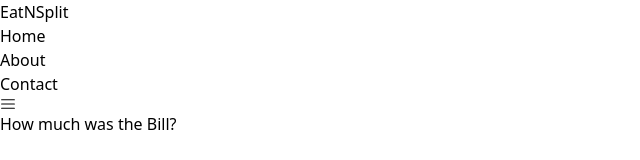
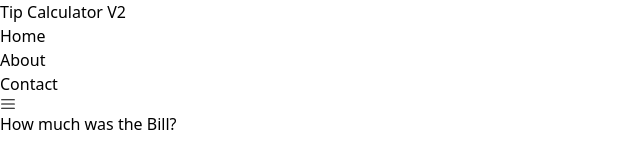
Before and after one commit to Dhruvmehta1311/tip-calculator-v2, a React app: page / in a window 1280 px wide. Shown: the top 160 px of the page, without its empty margins (0-640 px from the left). Built offline with nearby package versions, Linux system fonts and the light colour scheme; the HTML template or start-up script is replaced by a standard one.

Commit message:
Changed Header Title.

```diff
--- a/src/components/Header.jsx
+++ b/src/components/Header.jsx
@@ -22,7 +22,7 @@
   return (
     <div className="text-white flex flex-col gap-4 max-w-[1300px] w-[90%] mx-auto py-6">
       <div className="flex items-center justify-between w-full">
-        <p className="text-2xl">EatNSplit</p>
+        <p className="text-2xl">Tip Calculator V2</p>
         <ul className="gap-4 items-center justify-between hidden sm:flex">
           {headerItems.map((headerItem) => (
             <li
```
